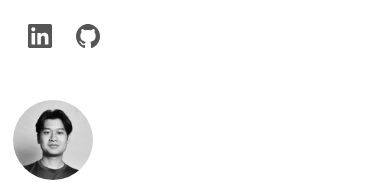
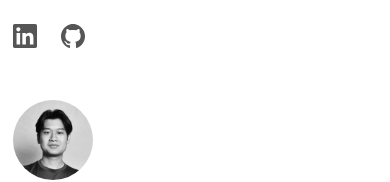
Before and after one commit to lucasang1/personal-website, a React (Vite) app: page / in a window 390 px wide. Shown: the top 182 px of the page. Built offline with nearby package versions, Linux system fonts and the light colour scheme; a web font is replaced by a local one.

Commit message:
Updated header margins

```diff
--- a/src/index.css
+++ b/src/index.css
@@ -292,6 +292,14 @@ footer {
     margin-top: var(--space-XL);
   }
 
+  .social-icons ul {
+    display: flex;
+    list-style: none;
+    padding: auto;
+    margin-left: 0px;
+    gap: var(--space-L);
+  }
+
   .grid-container {
     width: 100%;
     grid-template-columns: 1fr;
```
